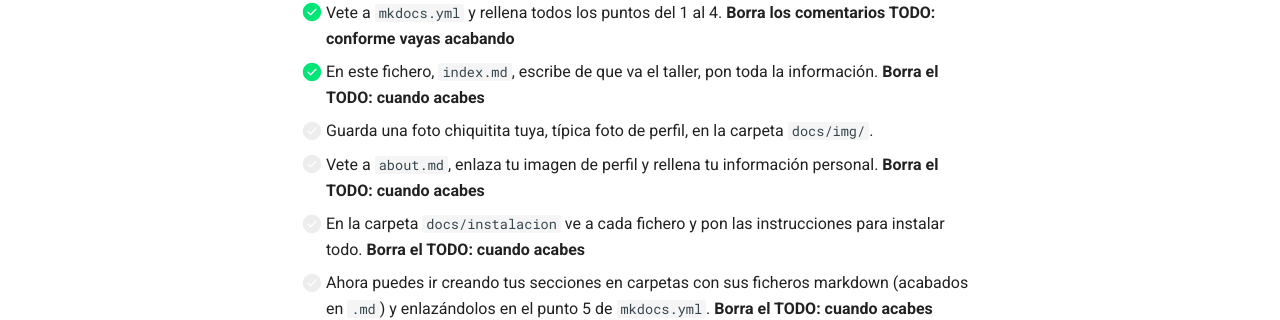
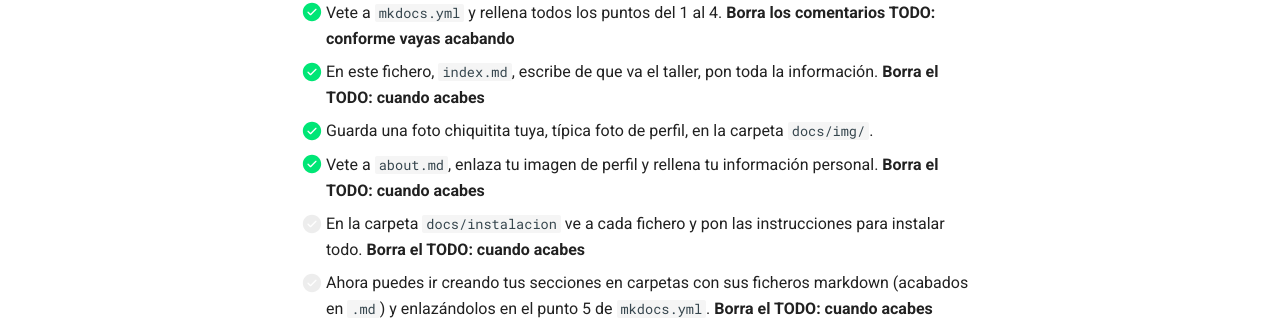
Before and after one commit to LaJaqueria/aprender-python, an MkDocs documentation site: the page built from docs/index.md, in a window 1280 px wide. Shown: the part 330-650 px from the top of the page. Built offline with MkDocs 1.6.1 and Material for MkDocs 9.7.7, drawn with Linux system fonts in a browser that asks for light colours; comment, search, counter and statistics services are not loaded.

Commit message:
guia de estilos

```diff
--- a/docs/index.md
+++ b/docs/index.md
@@ -8,8 +8,8 @@ Esta es la lista de tareas que tienes que hacer para poner a punto este taller.
 
 * [X] Vete a `mkdocs.yml` y rellena todos los puntos del 1 al 4. **Borra los comentarios TODO: conforme vayas acabando**
 * [X] En este fichero, `index.md`, escribe de que va el taller, pon toda la información. **Borra el TODO: cuando acabes**
-* [ ] Guarda una foto chiquitita tuya, típica foto de perfil, en la carpeta `docs/img/`.
-* [ ] Vete a `about.md`, enlaza tu imagen de perfil y rellena tu información personal. **Borra el TODO: cuando acabes**
+* [X] Guarda una foto chiquitita tuya, típica foto de perfil, en la carpeta `docs/img/`.
+* [X] Vete a `about.md`, enlaza tu imagen de perfil y rellena tu información personal. **Borra el TODO: cuando acabes**
 * [ ] En la carpeta `docs/instalacion` ve a cada fichero y pon las instrucciones para instalar todo. **Borra el TODO: cuando acabes**
 * [ ] Ahora puedes ir creando tus secciones en carpetas con sus ficheros markdown (acabados en `.md`) y enlazándolos en el punto 5 de `mkdocs.yml`. **Borra el TODO: cuando acabes**
 * [ ] Cuando hayas acabado todo, haz un primer despliegue para ver como se queda online. Para ello ejecuta `pipenv run mkdocs gh-deploy`.
```
